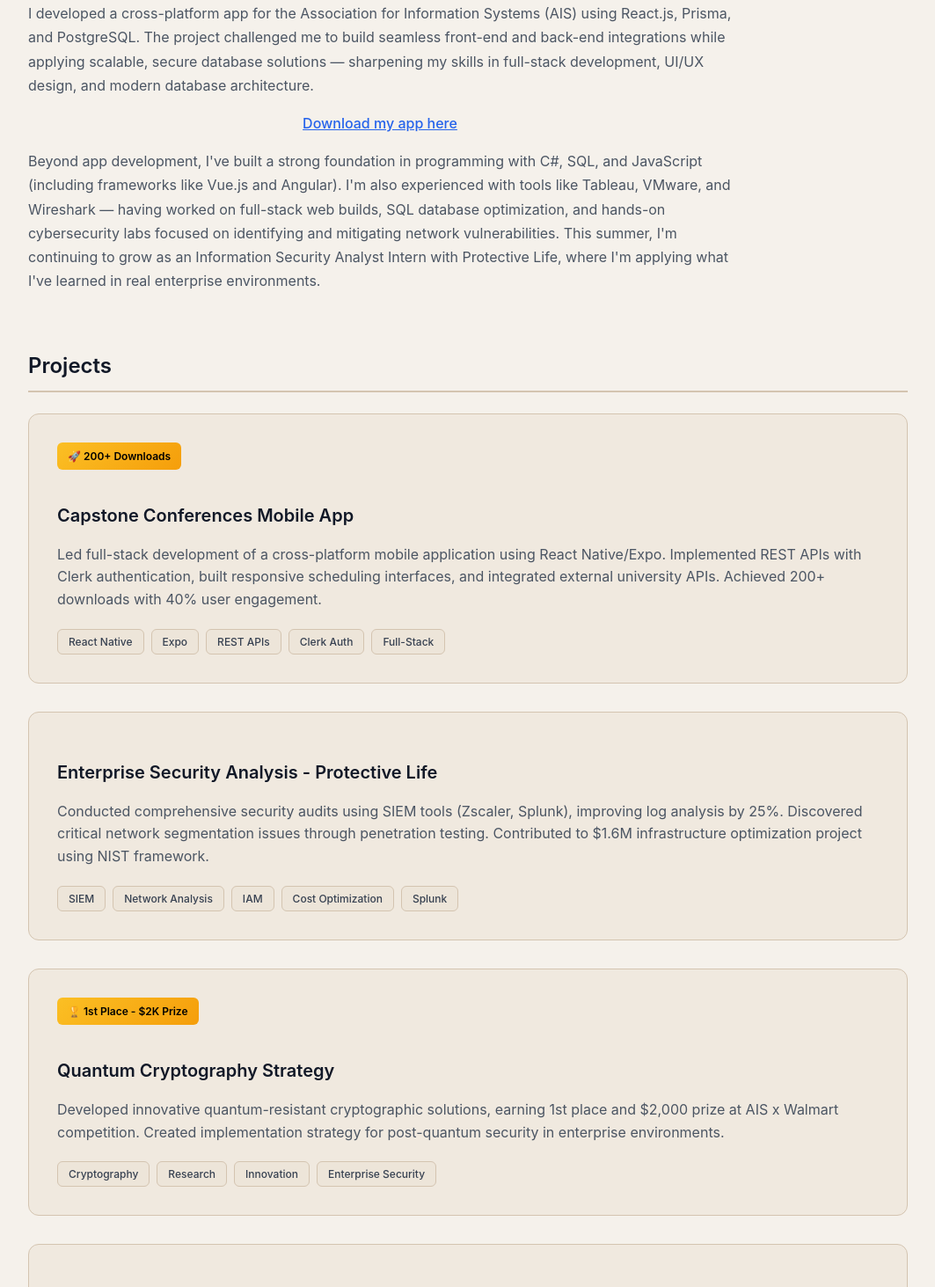
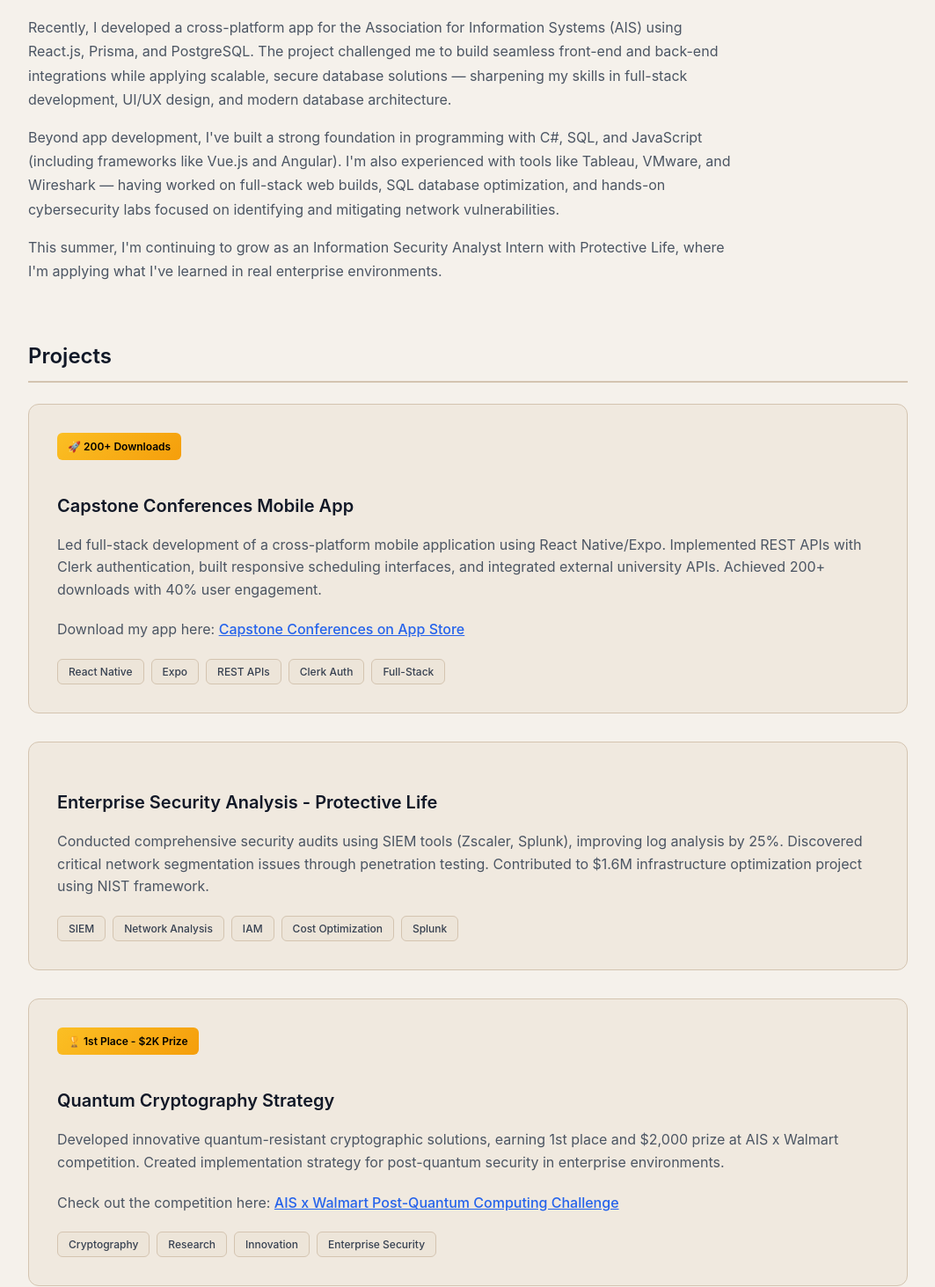
Before and after one commit to jwcook4/portfolio, a React (Create React App) app: page / in a window 1280 px wide. Shown: the part 447-1910 px from the top of the page at 88% size, without its empty margins (108-1171 px from the left). Built offline with nearby package versions, Linux system fonts and the light colour scheme.

Commit message:
changed location of links on DOM

```diff
--- a/src/App.js
+++ b/src/App.js
@@ -25,6 +25,7 @@ const CybersecurityPortfolio = () => {
     {
       title: "Capstone Conferences Mobile App",
       description: "Led full-stack development of a cross-platform mobile application using React Native/Expo. Implemented REST APIs with Clerk authentication, built responsive scheduling interfaces, and integrated external university APIs. Achieved 200+ downloads with 40% user engagement.",
+      appLink: "https://apps.apple.com/us/app/capstone-conferences/id6737815476",
       tags: ["React Native", "Expo", "REST APIs", "Clerk Auth", "Full-Stack"],
       award: "🚀 200+ Downloads"
     },
@@ -36,6 +37,7 @@ const CybersecurityPortfolio = () => {
     {
       title: "Quantum Cryptography Strategy",
       description: "Developed innovative quantum-resistant cryptographic solutions, earning 1st place and $2,000 prize at AIS x Walmart competition. Created implementation strategy for post-quantum security in enterprise environments.",
+      competitionLink: "https://communities.aisnet.org/aisstudentchapters/eventshome/competitions/2025competitions/postquantumcomputingchallenge",
       tags: ["Cryptography", "Research", "Innovation", "Enterprise Security"],
       award: "🏆 1st Place - $2K Prize"
     },
@@ -210,19 +212,15 @@ const CybersecurityPortfolio = () => {
                 maxWidth: '800px'
               }}>
               I'm currently pursuing a degree in Management Information Systems at The University of Alabama, specializing in Business Cyber Security, with plans to graduate in December 2025. I'm passionate about using technology to solve real-world business problems and strengthen cybersecurity postures.
-
-              Recently, I developed a cross-platform app for the Association for Information Systems (AIS) using React.js, Prisma, and PostgreSQL. The project challenged me to build seamless front-end and back-end integrations while applying scalable, secure database solutions — sharpening my skills in full-stack development, UI/UX design, and modern database architecture.
               </p>
 
               <p style={{
                 fontSize: '16px',
                 color: '#4b5563',
                 lineHeight: 1.7,
-                maxWidth: '800px',
-                margin: '16px 0',
-                textAlign: 'center'
+                maxWidth: '800px'
               }}>
-              <a href="https://apps.apple.com/us/app/capstone-conferences/id6737815476" target="_blank" rel="noopener noreferrer" style={{ color: '#2563eb', textDecoration: 'underline', fontWeight: 500 }}>Download my app here</a>
+              Recently, I developed a cross-platform app for the Association for Information Systems (AIS) using React.js, Prisma, and PostgreSQL. The project challenged me to build seamless front-end and back-end integrations while applying scalable, secure database solutions — sharpening my skills in full-stack development, UI/UX design, and modern database architecture.
               </p>
 
               <p style={{
@@ -232,7 +230,14 @@ const CybersecurityPortfolio = () => {
                 maxWidth: '800px'
               }}>
               Beyond app development, I've built a strong foundation in programming with C#, SQL, and JavaScript (including frameworks like Vue.js and Angular). I'm also experienced with tools like Tableau, VMware, and Wireshark — having worked on full-stack web builds, SQL database optimization, and hands-on cybersecurity labs focused on identifying and mitigating network vulnerabilities.
+              </p>
 
+              <p style={{
+                fontSize: '16px',
+                color: '#4b5563',
+                lineHeight: 1.7,
+                maxWidth: '800px'
+              }}>
               This summer, I'm continuing to grow as an Information Security Analyst Intern with Protective Life, where I'm applying what I've learned in real enterprise environments.
               </p>
             </div>
@@ -282,6 +287,48 @@ const CybersecurityPortfolio = () => {
                     marginBottom: '20px',
                     lineHeight: 1.6
                   }}>{project.description}</p>
+
+                  {project.appLink && (
+                    <p style={{
+                      color: '#4b5563',
+                      marginBottom: '20px',
+                      lineHeight: 1.6
+                    }}>
+                      Download my app here: <a
+                        href={project.appLink}
+                        target="_blank"
+                        rel="noopener noreferrer"
+                        style={{
+                          color: '#2563eb',
+                          textDecoration: 'underline',
+                          fontWeight: 500
+                        }}
+                      >
+                        Capstone Conferences on App Store
+                      </a>
+                    </p>
+                  )}
+
+                  {project.competitionLink && (
+                    <p style={{
+                      color: '#4b5563',
+                      marginBottom: '20px',
+                      lineHeight: 1.6
+                    }}>
+                      Check out the competition here: <a
+                        href={project.competitionLink}
+                        target="_blank"
+                        rel="noopener noreferrer"
+                        style={{
+                          color: '#2563eb',
+                          textDecoration: 'underline',
+                          fontWeight: 500
+                        }}
+                      >
+                        AIS x Walmart Post-Quantum Computing Challenge
+                      </a>
+                    </p>
+                  )}
 
                   <div style={{
                     display: 'flex',
```
